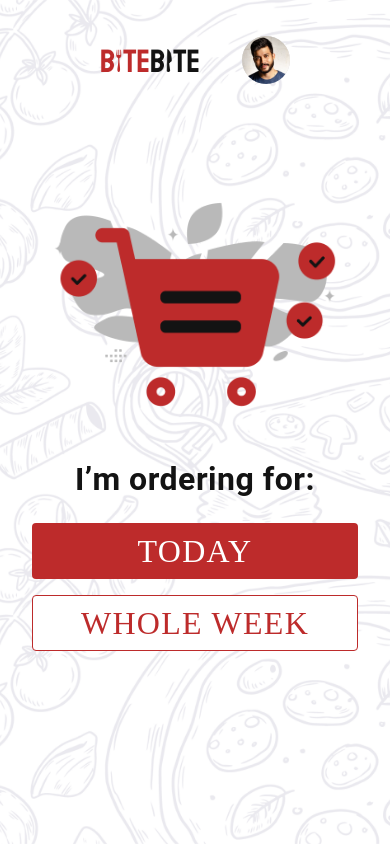
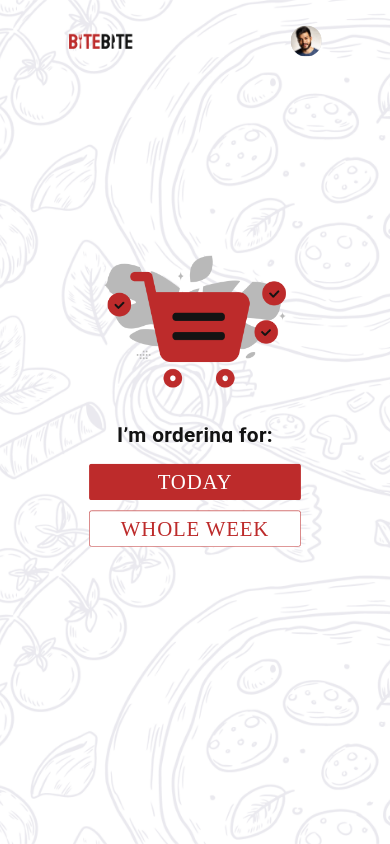
Before and after one commit to Masulaa/tim1-cortex, a React (Create React App) app: page /Home in a window 390 px wide. Built offline with nearby package versions, Linux system fonts and the light colour scheme; a web font is replaced by a local one.

Commit message:
Fixed home

```diff
--- a/src/components/home/Home.css
+++ b/src/components/home/Home.css
@@ -7,12 +7,11 @@
 }
 
 
-
-
 .topbar-home{
   display: flex;
   align-items: center;
   justify-content: space-between;
+
 }
 
 .image-topbar-home{
@@ -94,3 +93,30 @@ font-weight: 400;
 line-height: normal;
 letter-spacing: 1.28px;
 }
+
+@media screen and (max-width: 420px) {
+  .content-home,
+  .topbar-home {
+    scale: 0.65;
+  }
+  .main{
+    padding:1.05rem 0rem ;
+  }
+  *{
+    overflow:hidden;
+
+  }
+}
+@media screen and (max-height: 620px) and (max-width: 1050px){
+  .content-home,
+  .topbar-home {
+    scale: 0.65;
+  }
+  .main{
+    padding:1.05rem 0rem ;
+  }
+  *{
+    overflow:hidden;
+
+  }
+}
```
